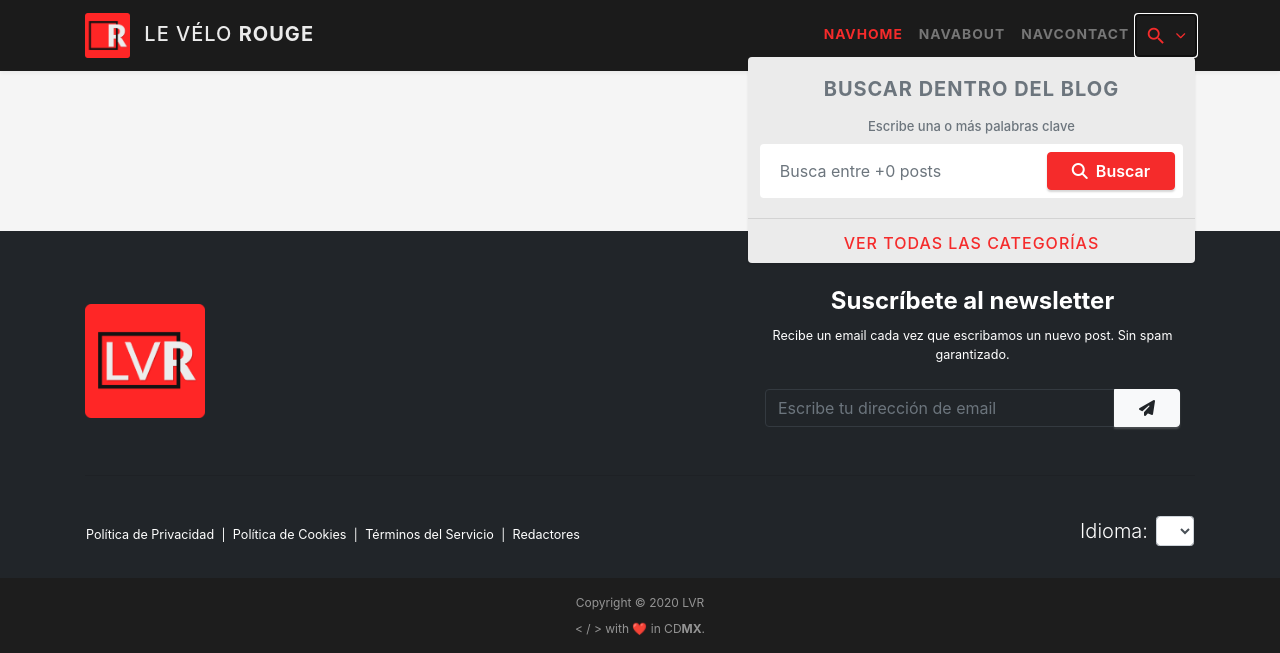
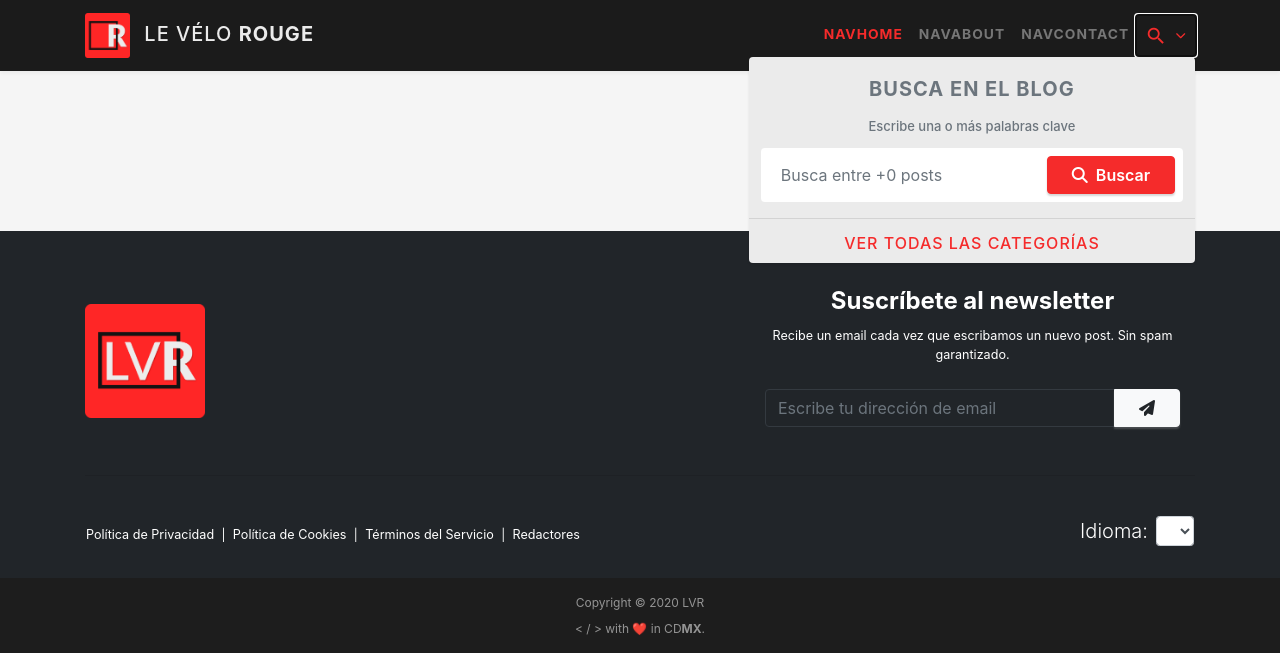
Before and after one commit to jorgefalconcampos/lvr-blog, a Django app: page /base_layout in a window 1280 px wide, after a click on "search". Shown: the top 653 px of the page. Run offline with Django 3.2, Linux system fonts and the light colour scheme; data that the repository does not hold is empty; some libraries are stand-ins or nearby versions.

Commit message:
Improved structure in searchForm for a better UX in smaller devices

```diff
--- a/LVR/templates/LVR/base.html
+++ b/LVR/templates/LVR/base.html
@@ -65,15 +65,16 @@
               </a>
 
               <div class="dropdown-menu dropdown-menu-right bg-platinum" aria-labelledby="searchDropdown" style="min-width:max-content;">
-                <div class="dropdown-header px-2 mx-1 py-2 text-center">
-                  <h5 class="py-1 font-weight-bold"> Buscar dentro del blog </h5>
-                  <form method="GET" action="{% url 'search' %}" name="" class="mx-0 mt-2 mb-2 rounded">
-                    <label class="col bg-platinum p-0 pt-1 text-center par" for="search_input">{{searchForm.q.label}}</label>
+                <div class="dropdown-header text-center px-1 mx-2 py-2">
+                  <h5 class="py-1 font-weight-bold">Busca en el blog</h5>
+                  <form method="GET" action="{% url 'search' %}" class="mt-2 mb-1 rounded" >
+                    <label class="bg-platinum py-1 text-center par" for="search_input">{{searchForm.q.label}}</label>
                     <div class="bg-white p-2 rounded">
                       <div class="input-group">
                         {{searchForm.q}}
                         <div class="input-group-append rounded">
-                          <button class="btn btn-primary rounded" type="submit"><i class="fas fa-search mr-2"></i>Buscar</button>
+                          <button class="btn btn-primary rounded d-block d-sm-none" type="submit"><i class="fas fa-search"></i></button>
+                          <button class="btn btn-primary rounded d-none d-sm-block" type="submit"><i class="fas fa-search mr-2"></i>Buscar</button>
                         </div>
                       </div>
                     </div>
```
